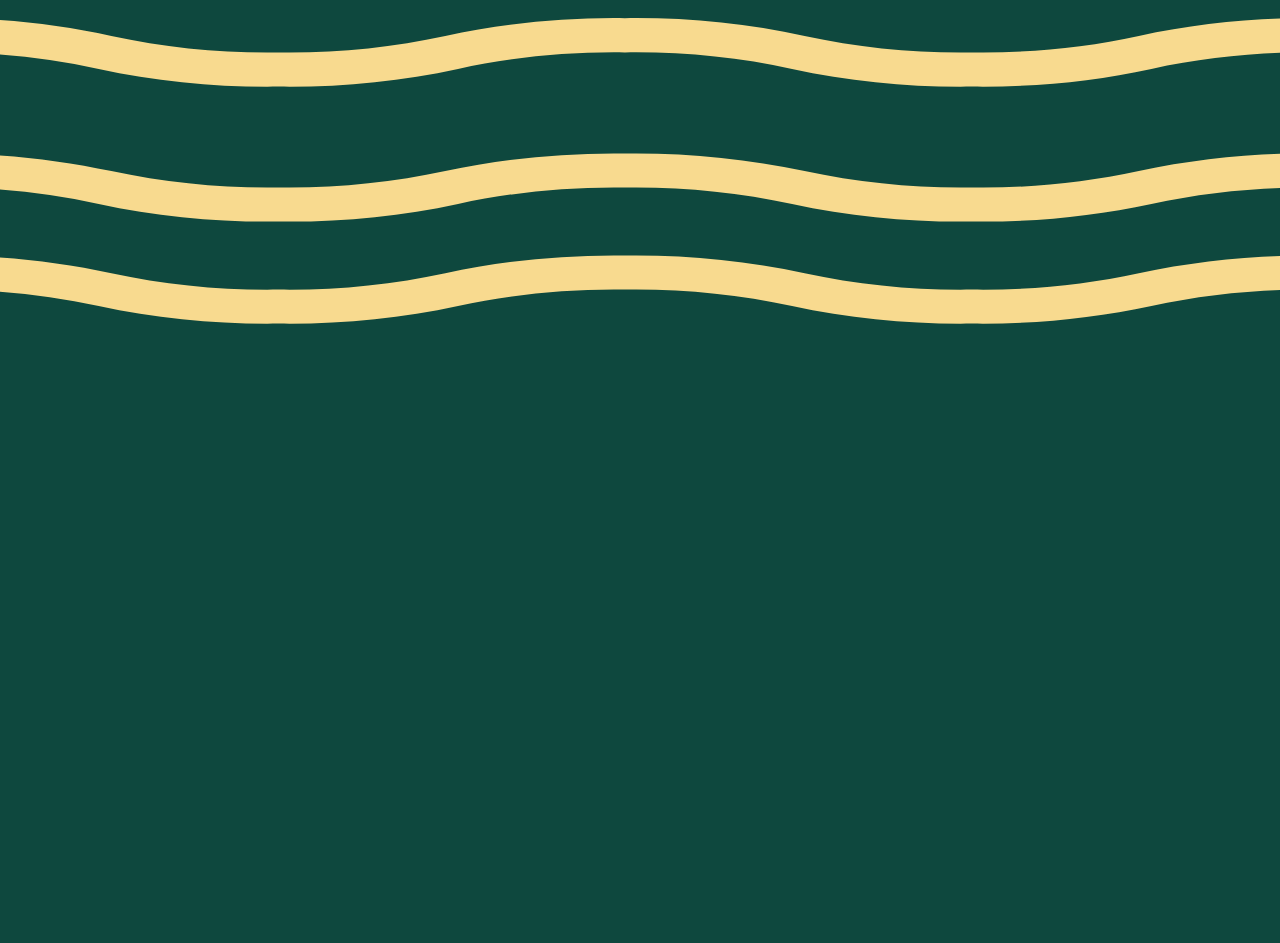
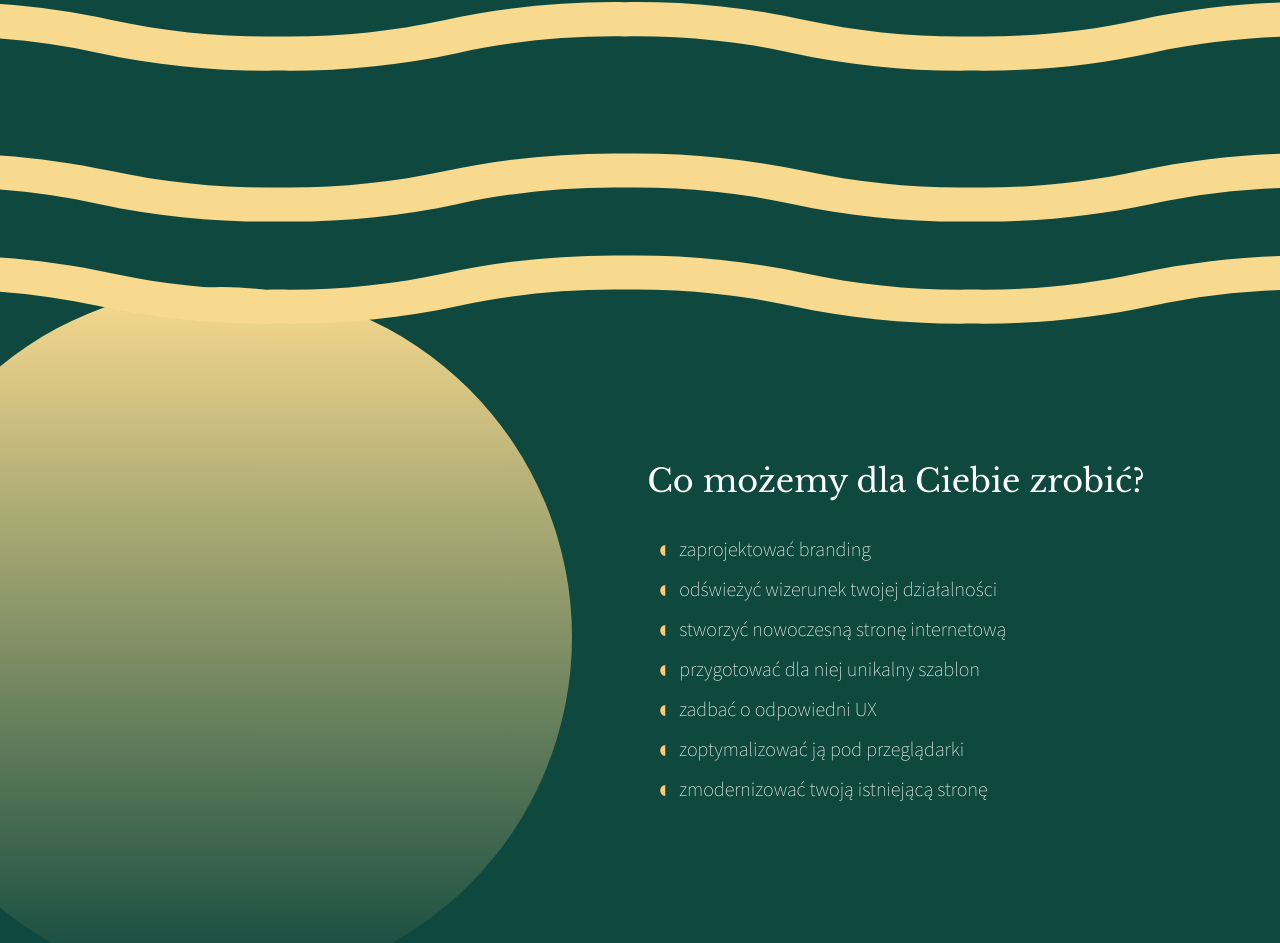
Before and after one commit to caren1/swietone, a Vue app: page / in a window 1280 px wide. Shown: the part 690-1633 px from the top of the page. Built offline with nearby package versions, Linux system fonts and the light colour scheme.

Commit message:
further section improvements

```diff
--- a/package.json
+++ b/package.json
@@ -21,6 +21,7 @@
     "eslint": "^6.7.2",
     "eslint-plugin-prettier": "^3.3.1",
     "eslint-plugin-vue": "^7.0.0",
+    "prettier": "^2.2.1",
     "sass": "^1.26.5",
     "sass-loader": "^8.0.2"
   }
--- a/src/assets/normalize.scss
+++ b/src/assets/normalize.scss
@@ -39,7 +39,7 @@ body {
 	  }
 }
 ol, ul {
-	list-style: none;
+	// list-style: none;
 }
 blockquote, q {
 	quotes: none;
--- a/src/components/About.vue
+++ b/src/components/About.vue
@@ -2,6 +2,21 @@
   <div class="about">
     <div class="about-waves">
       <img :src="waves" alt="waves-svg" />
+    </div>
+    <div class="about-info">
+      <div class="faded-circle"></div>
+      <div class="info-details">
+        <h1>Co możemy dla Ciebie zrobić?</h1>
+        <ul>
+          <li>zaprojektować branding</li>
+          <li>odświeżyć wizerunek twojej działalności</li>
+          <li>stworzyć nowoczesną stronę internetową</li>
+          <li>przygotować dla niej unikalny szablon</li>
+          <li>zadbać o odpowiedni UX</li>
+          <li>zoptymalizować ją pod przeglądarki</li>
+          <li>zmodernizować twoją istniejącą stronę</li>
+        </ul>
+      </div>
     </div>
   </div>
 </template>
@@ -17,28 +32,86 @@ export default {
 </script>
 
 <style scoped lang="scss">
+@import url("https://fonts.googleapis.com/css2?family=Libre+Baskerville:ital,wght@0,400;0,700;1,400&family=Source+Sans+Pro:ital,wght@0,200;0,300;0,400;0,600;0,700;1,200;1,300;1,400;1,600&display=swap");
+
 .about {
   height: 100vh;
   position: relative;
   overflow: hidden;
-    padding: 0 4em;
 
-
-}
   .about-waves {
     position: relative;
     overflow: hidden;
-  left: -4em;
+    z-index: 1;
 
     width: 100vw;
     overflow: hidden;
-
-
     animation: move-forever 10s cubic-bezier(0.55, 0.5, 0.45, 0.5) infinite;
 
     img {
       overflow: hidden;
       width: 100%;
+    }
+  }
+  .about-info {
+    width: 100%;
+    height: 80%;
+    display: flex;
+    align-items: center;
+    justify-content: center;
+
+    .faded-circle {
+      width: 700px;
+      height: 700px;
+      flex: 1;
+      float: left;
+      background: linear-gradient(
+        0deg,
+        rgba(2, 0, 36, 1) 0%,
+        rgba(14, 72, 62, 1) 0%,
+        rgba(248, 218, 143, 1) 100%
+      );
+      border-radius: 100%;
+      float: right;
+      shape-outside: circle(50%);
+      position: absolute;
+      left: -10%;
+      z-index: 0;
+    }
+
+    ul {
+      // list-style-type: disc;
+      list-style-image: url('../assets/svg/list-style-circle.svg') !important;
+      // overflow: hidden;
+      float: left;
+      margin-left: 2em;
+      // shape-outside: circle(50%);
+      // width: 200px;
+      // height: 200px;
+    }
+
+    li {
+      display: list-item;
+      font-size: 20px;
+      font-family: "Source Sans Pro", sans-serif;
+      color: white;
+      font-weight: 200;
+      line-height: 2em;
+    }
+  }
+  .info-details {
+    z-index: 1;
+    padding: 1em 2em;
+    position: relative;
+    left: 20%;
+
+    h1 {
+        font-family: "Libre Baskerville", serif;
+        color: white;
+        margin-bottom: 1em;
+        font-size: 32px;
+
+    }
   }
 }
 
--- a/src/components/Home.vue
+++ b/src/components/Home.vue
@@ -80,7 +80,7 @@ export default {
     position: relative;
     overflow: hidden;
     left: -4em;
-    bottom: -8em;
+    bottom: -7em;
     width: 100vw;
     animation: move-forever 10s cubic-bezier(0.55, 0.5, 0.45, 0.5) infinite;
 
```
Also changed, not shown: src/assets/svg/list-style-circle.svg (added). Lines whose indentation alone changed are shown as unchanged.
